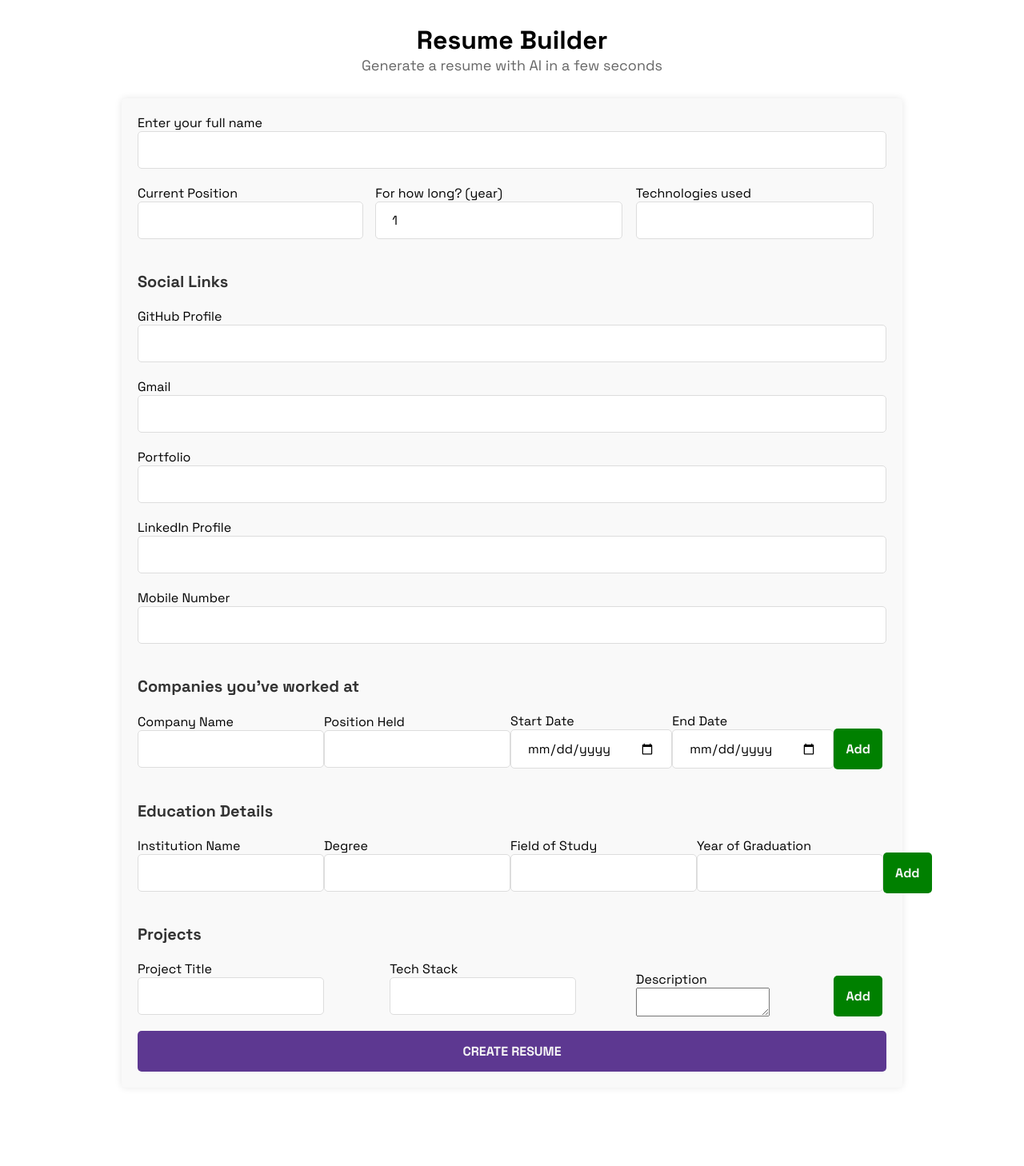
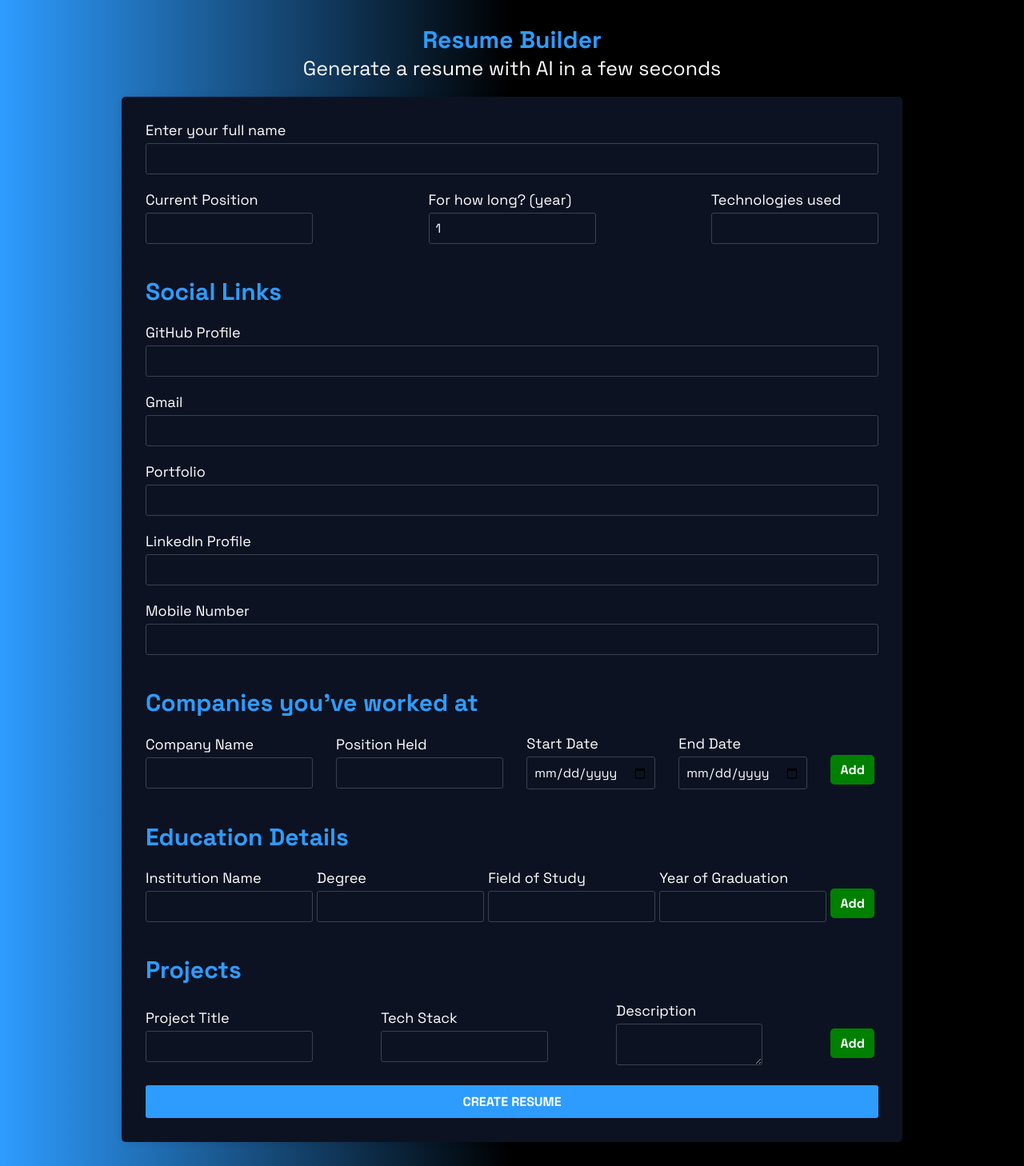
Before and after one commit to kalpeshmarathe/AI-Resume-Builder-FrontEnd, a React (Create React App) app: page / in a window 1280 px wide. Shown: the whole page at 80% size. Before the commit the page ends 1390 px from the top, so only its background shows below. Built offline with nearby package versions, Linux system fonts and the light colour scheme.

Commit message:
Update HomePage.js for final release

```diff
--- a/src/components/HomePage.js
+++ b/src/components/HomePage.js
@@ -1,6 +1,7 @@
 import React, { useState } from "react";
 import Loading from "./Loading";
 import { useNavigate } from "react-router-dom";
+// import "./HomePage.css";
 
 const HomePage = ({ setResult }) => {
   const [fullName, setFullName] = useState("");
@@ -13,14 +14,23 @@ const HomePage = ({ setResult }) => {
   const [linkedin, setLinkedin] = useState("");
   const [mobileNumber, setMobileNumber] = useState("");
   const [loading, setLoading] = useState(false);
-  const [companyInfo, setCompanyInfo] = useState([{ name: "", position: "", startDate: "", endDate: "" }]);
-  const [educationInfo, setEducationInfo] = useState([{ institution: "", degree: "", field: "", year: "" }]);
-  const [projectInfo, setProjectInfo] = useState([{ title: "", techStack: "", description: "" }]);
+  const [companyInfo, setCompanyInfo] = useState([
+    { name: "", position: "", startDate: "", endDate: "" },
+  ]);
+  const [educationInfo, setEducationInfo] = useState([
+    { institution: "", degree: "", field: "", year: "" },
+  ]);
+  const [projectInfo, setProjectInfo] = useState([
+    { title: "", techStack: "", description: "" },
+  ]);
 
   const navigate = useNavigate();
 
   const handleAddCompany = () =>
-    setCompanyInfo([...companyInfo, { name: "", position: "", startDate: "", endDate: "" }]);
+    setCompanyInfo([
+      ...companyInfo,
+      { name: "", position: "", startDate: "", endDate: "" },
+    ]);
 
   const handleRemoveCompany = (index) => {
     const list = [...companyInfo];
@@ -36,7 +46,10 @@ const HomePage = ({ setResult }) => {
   };
 
   const handleAddEducation = () =>
-    setEducationInfo([...educationInfo, { institution: "", degree: "", field: "", year: "" }]);
+    setEducationInfo([
+      ...educationInfo,
+      { institution: "", degree: "", field: "", year: "" },
+    ]);
 
   const handleRemoveEducation = (index) => {
     const list = [...educationInfo];
@@ -52,7 +65,10 @@ const HomePage = ({ setResult }) => {
   };
 
   const handleAddProject = () =>
-    setProjectInfo([...projectInfo, { title: "", techStack: "", description: "" }]);
+    setProjectInfo([
+      ...projectInfo,
+      { title: "", techStack: "", description: "" },
+    ]);
 
   const handleRemoveProject = (index) => {
     const list = [...projectInfo];
@@ -88,13 +104,16 @@ const HomePage = ({ setResult }) => {
     console.log("Form Data: ", formData);
 
     try {
-      const response = await fetch("https://ai-resume-builder-backend.onrender.com/resume/create", {
+      const response = await fetch(
+        "https://ai-resume-builder-backend.onrender.com/resume/create",
+        {
           method: "POST",
           headers: {
             "Content-Type": "application/json",
           },
           body: JSON.stringify(formData),
-      });
+        }
+      );
 
       if (!response.ok) {
         throw new Error(`HTTP error! status: ${response.status}`);
@@ -121,141 +140,149 @@ const HomePage = ({ setResult }) => {
   }
 
   return (
-    <div className='app'>
-      <h1>Resume Builder</h1>
-      <p>Generate a resume with AI in a few seconds</p>
-      <form onSubmit={handleFormSubmit} method='POST'>
-        <label htmlFor='fullName'>Enter your full name</label>
+    <div className="homepage-app">
+      <h1 className="homepage-heading">Resume Builder</h1>
+      <p className="homepage-description">Generate a resume with AI in a few seconds</p>
+      <form onSubmit={handleFormSubmit} className="form" method="POST">
+        <label htmlFor="fullName" className="homepage-label">Enter your full name</label>
         <input
-          type='text'
+          type="text"
           required
-          name='fullName'
-          id='fullName'
+          name="fullName"
+          id="fullName"
+          className="homepage-input"
           value={fullName}
           onChange={(e) => setFullName(e.target.value)}
         />
-        <div className='nestedContainer'>
+        <div className="homepage-nestedContainer">
           <div>
-            <label htmlFor='currentPosition'>Current Position</label>
+            <label htmlFor="currentPosition" className="homepage-label">Current Position</label>
             <input
-              type='text'
-              required
-              name='currentPosition'
-              className='currentInput'
+              type="text"
+              name="currentPosition"
+              className="homepage-input homepage-currentInput"
               value={currentPosition}
               onChange={(e) => setCurrentPosition(e.target.value)}
             />
           </div>
           <div>
-            <label htmlFor='currentLength'>For how long? (year)</label>
+            <label htmlFor="currentLength" className="homepage-label">For how long? (year)</label>
             <input
-              type='number'
-              required
-              name='currentLength'
-              className='currentInput'
+              type="number"
+              name="currentLength"
+              className="homepage-input homepage-currentInput"
               value={currentLength}
               onChange={(e) => setCurrentLength(e.target.value)}
             />
           </div>
           <div>
-            <label htmlFor='currentTechnologies'>Technologies used</label>
+            <label htmlFor="currentTechnologies" className="homepage-label">Technologies used</label>
             <input
-              type='text'
-              required
-              name='currentTechnologies'
-              className='currentInput'
+              type="text"
+              name="currentTechnologies"
+              className="homepage-input homepage-currentInput"
               value={currentTechnologies}
               onChange={(e) => setCurrentTechnologies(e.target.value)}
             />
           </div>
         </div>
-        <h3>Social Links</h3>
-        <label htmlFor='github'>GitHub Profile</label>
+        <h3 className="homepage-heading">Social Links</h3>
+        <label htmlFor="github" className="homepage-label">GitHub Profile</label>
         <input
-          type='text'
-          name='github'
+          type="text"
+          name="github"
+          className="homepage-input"
           value={github}
           onChange={(e) => setGithub(e.target.value)}
         />
-        <label htmlFor='gmail'>Gmail</label>
+        <label htmlFor="gmail" className="homepage-label">Gmail</label>
         <input
-          type='email'
-          name='gmail'
+          type="email"
+          name="gmail"
+          className="homepage-input"
           value={gmail}
           onChange={(e) => setGmail(e.target.value)}
         />
-        <label htmlFor='portfolio'>Portfolio</label>
+        <label htmlFor="portfolio" className="homepage-label">Portfolio</label>
         <input
-          type='text'
-          name='portfolio'
+          type="text"
+          name="portfolio"
+          className="homepage-input"
           value={portfolio}
           onChange={(e) => setPortfolio(e.target.value)}
         />
-        <label htmlFor='linkedin'>LinkedIn Profile</label>
+        <label htmlFor="linkedin" className="homepage-label">LinkedIn Profile</label>
         <input
-          type='text'
-          name='linkedin'
+          type="text"
+          name="linkedin"
+          className="homepage-input"
           value={linkedin}
           onChange={(e) => setLinkedin(e.target.value)}
         />
-        <label htmlFor='mobileNumber'>Mobile Number</label>
+        <label htmlFor="mobileNumber" className="homepage-label">Mobile Number</label>
         <input
-          type='tel'
-          name='mobileNumber'
+          type="tel"
+          name="mobileNumber"
+          className="homepage-input"
           value={mobileNumber}
           onChange={(e) => setMobileNumber(e.target.value)}
         />
-        <h3>Companies you've worked at</h3>
+        <h3 className="homepage-heading">Companies you've worked at</h3>
         {companyInfo.map((company, index) => (
-          <div className='nestedContainer' key={index}>
-            <div className='companies'>
-              <label htmlFor='name'>Company Name</label>
+          <div className="homepage-nestedContainer" key={index}>
+            <div className="homepage-companies">
+              <label htmlFor="name" className="homepage-label">Company Name</label>
               <input
-                type='text'
-                name='name'
-                required
+                type="text"
+                name="name"
+                className="homepage-input"
                 value={company.name}
                 onChange={(e) => handleUpdateCompany(e, index)}
               />
             </div>
-            <div className='companies'>
-              <label htmlFor='position'>Position Held</label>
+            <div className="homepage-companies">
+              <label htmlFor="position" className="homepage-label">Position Held</label>
               <input
-                type='text'
-                name='position'
-                required
+                type="text"
+                name="position"
+                className="homepage-input"
                 value={company.position}
                 onChange={(e) => handleUpdateCompany(e, index)}
               />
             </div>
-            <div className='companies'>
-              <label htmlFor='startDate'>Start Date</label>
+            <div className="homepage-companies">
+              <label htmlFor="startDate" className="homepage-label">Start Date</label>
               <input
-                type='date'
-                name='startDate'
-                required
+                type="date"
+                name="startDate"
+                className="homepage-input"
                 value={company.startDate}
                 onChange={(e) => handleUpdateCompany(e, index)}
               />
             </div>
-            <div className='companies'>
-              <label htmlFor='endDate'>End Date</label>
+            <div className="homepage-companies">
+              <label htmlFor="endDate" className="homepage-label">End Date</label>
               <input
-                type='date'
-                name='endDate'
-                required
+                type="date"
+                name="endDate"
+                className="homepage-input"
                 value={company.endDate}
                 onChange={(e) => handleUpdateCompany(e, index)}
               />
             </div>
-            <div className='btn__group'>
+            <div className="homepage-btn__group">
               {companyInfo.length - 1 === index && companyInfo.length < 4 && (
-                <button type='button' id='addBtn' onClick={handleAddCompany}>
+                <button type="button" id="addBtn" className="homepage-btn" onClick={handleAddCompany}>
                   Add
                 </button>
               )}
               {companyInfo.length > 1 && (
-                <button type='button' id='deleteBtn' onClick={() => handleRemoveCompany(index)}>
+                <button
+                  type="button"
+                  id="deleteBtn"
+                  className="homepage-btn"
+                  onClick={() => handleRemoveCompany(index)}
+                >
                   Del
                 </button>
               )}
@@ -263,57 +290,69 @@ const HomePage = ({ setResult }) => {
           </div>
         ))}
 
-        <h3>Education Details</h3>
+        <h3 className="homepage-heading">Education Details</h3>
         {educationInfo.map((education, index) => (
-          <div className='nestedContainer' key={index}>
-            <div className='education'>
-              <label htmlFor='institution'>Institution Name</label>
+          <div className="homepage-nestedContainer" key={index}>
+            <div className="homepage-education">
+              <label htmlFor="institution" className="homepage-label">Institution Name</label>
               <input
-                type='text'
-                name='institution'
-                required
+                type="text"
+                name="institution"
+                className="homepage-input"
                 value={education.institution}
                 onChange={(e) => handleUpdateEducation(e, index)}
               />
             </div>
-            <div className='education'>
-              <label htmlFor='degree'>Degree</label>
+            <div className="homepage-education">
+              <label htmlFor="degree" className="homepage-label">Degree</label>
               <input
-                type='text'
-                name='degree'
-                required
+                type="text"
+                name="degree"
+                className="homepage-input"
                 value={education.degree}
                 onChange={(e) => handleUpdateEducation(e, index)}
               />
             </div>
-            <div className='education'>
-              <label htmlFor='field'>Field of Study</label>
+            <div className="homepage-education">
+              <label htmlFor="field" className="homepage-label">Field of Study</label>
               <input
-                type='text'
-                name='field'
-                required
+                type="text"
+                name="field"
+                className="homepage-input"
                 value={education.field}
                 onChange={(e) => handleUpdateEducation(e, index)}
               />
             </div>
-            <div className='education'>
-              <label htmlFor='year'>Year of Graduation</label>
+            <div className="homepage-education">
+              <label htmlFor="year" className="homepage-label">Year of Graduation</label>
               <input
-                type='text'
-                name='year'
-                required
+                id="yearofgraduation"
+                type="text"
+                name="year"
+                className="homepage-input"
                 value={education.year}
                 onChange={(e) => handleUpdateEducation(e, index)}
               />
             </div>
-            <div className='btn__group'>
-              {educationInfo.length - 1 === index && educationInfo.length < 4 && (
-                <button type='button' id='addBtn' onClick={handleAddEducation}>
+            <div className="homepage-btn__group">
+              {educationInfo.length - 1 === index &&
+                educationInfo.length < 4 && (
+                  <button
+                    type="button"
+                    id="addBtn"
+                    className="homepage-btn"
+                    onClick={handleAddEducation}
+                  >
                     Add
                   </button>
                 )}
               {educationInfo.length > 1 && (
-                <button type='button' id='deleteBtn' onClick={() => handleRemoveEducation(index)}>
+                <button
+                  type="button"
+                  id="deleteBtn"
+                  className="homepage-btn"
+                  onClick={() => handleRemoveEducation(index)}
+                >
                   Del
                 </button>
               )}
@@ -321,46 +360,51 @@ const HomePage = ({ setResult }) => {
           </div>
         ))}
 
-        <h3>Projects</h3>
+        <h3 className="homepage-heading">Projects</h3>
         {projectInfo.map((project, index) => (
-          <div className='nestedContainer' key={index}>
-            <div className='projects'>
-              <label htmlFor='title'>Project Title</label>
+          <div className="homepage-nestedContainer" key={index}>
+            <div className="homepage-projects">
+              <label htmlFor="title" className="homepage-label">Project Title</label>
               <input
-                type='text'
-                name='title'
-                required
+                type="text"
+                name="title"
+                className="homepage-input"
                 value={project.title}
                 onChange={(e) => handleUpdateProject(e, index)}
               />
             </div>
-            <div className='projects'>
-              <label htmlFor='techStack'>Tech Stack</label>
+            <div className="homepage-projects">
+              <label htmlFor="techStack" className="homepage-label">Tech Stack</label>
               <input
-                type='text'
-                name='techStack'
-                required
+                type="text"
+                name="techStack"
+                className="homepage-input"
                 value={project.techStack}
                 onChange={(e) => handleUpdateProject(e, index)}
               />
             </div>
-            <div className='projects'>
-              <label htmlFor='description'>Description</label>
+            <div className="homepage-projects">
+              <label htmlFor="description" className="homepage-label">Description</label>
               <textarea
-                name='description'
-                required
+                name="description"
+                className="homepage-input"
                 value={project.description}
                 onChange={(e) => handleUpdateProject(e, index)}
               />
             </div>
-            <div className='btn__group'>
+            <div className="homepage-btn__group">
               {projectInfo.length - 1 === index && projectInfo.length < 4 && (
-                <button type='button' id='addBtn' onClick={handleAddProject}>
+                <button type="button" id="addBtn" className="homepage-btn" onClick={handleAddProject}>
                   Add
                 </button>
               )}
               {projectInfo.length > 1 && (
-                <button type='button' id='deleteBtn' onClick={() => handleRemoveProject(index)}>
+                <button
+                  type="button"
+                  id="deleteBtn"
+                  className="homepage-btn"
+                  onClick={() => handleRemoveProject(index)}
+                >
                   Del
                 </button>
               )}
@@ -368,7 +412,7 @@ const HomePage = ({ setResult }) => {
           </div>
         ))}
 
-        <button type='submit'>CREATE RESUME</button>
+        <button type="submit" className="homepage-btn homepage-submitBtn">CREATE RESUME</button>
       </form>
     </div>
   );
```
Lines whose indentation alone changed are shown as unchanged.
